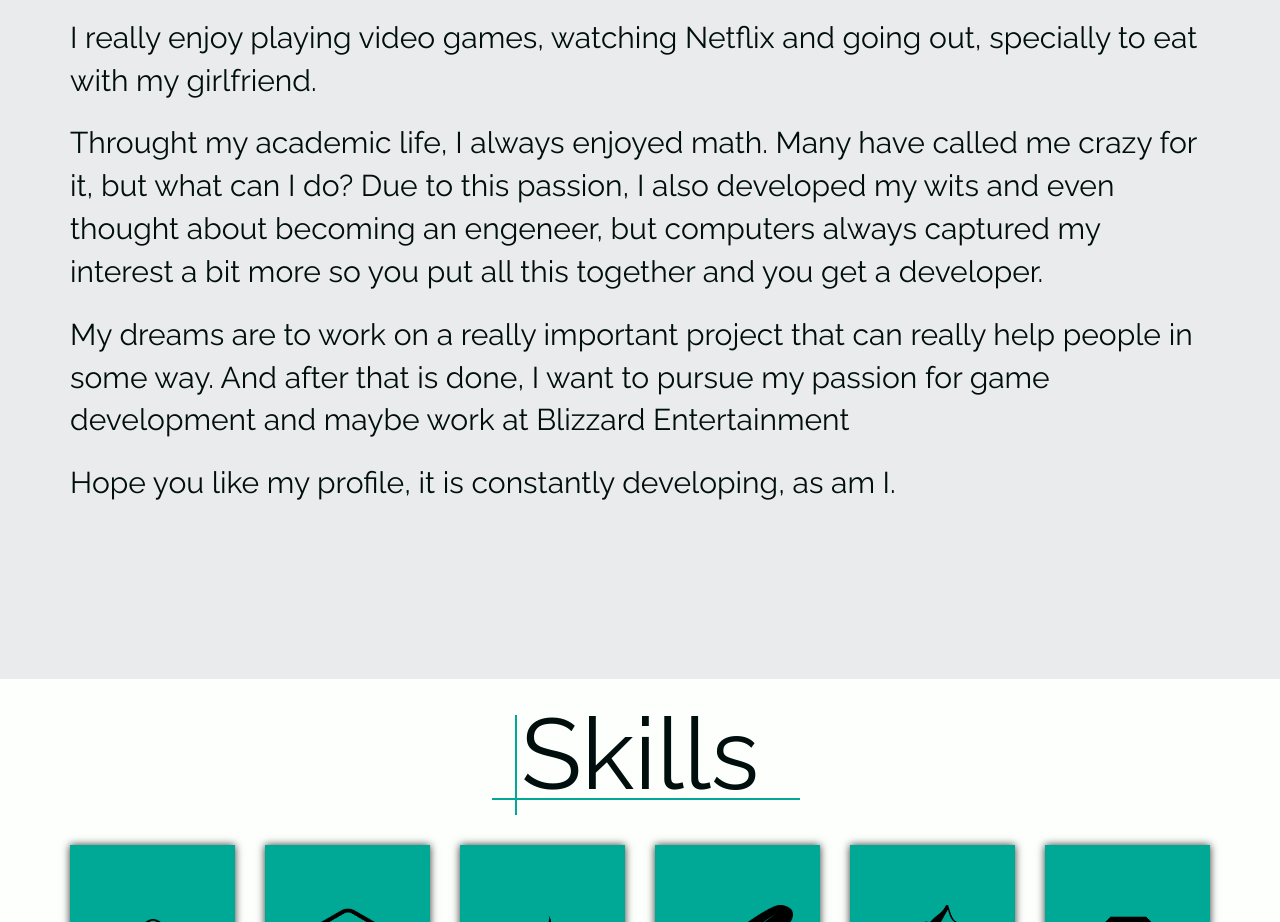
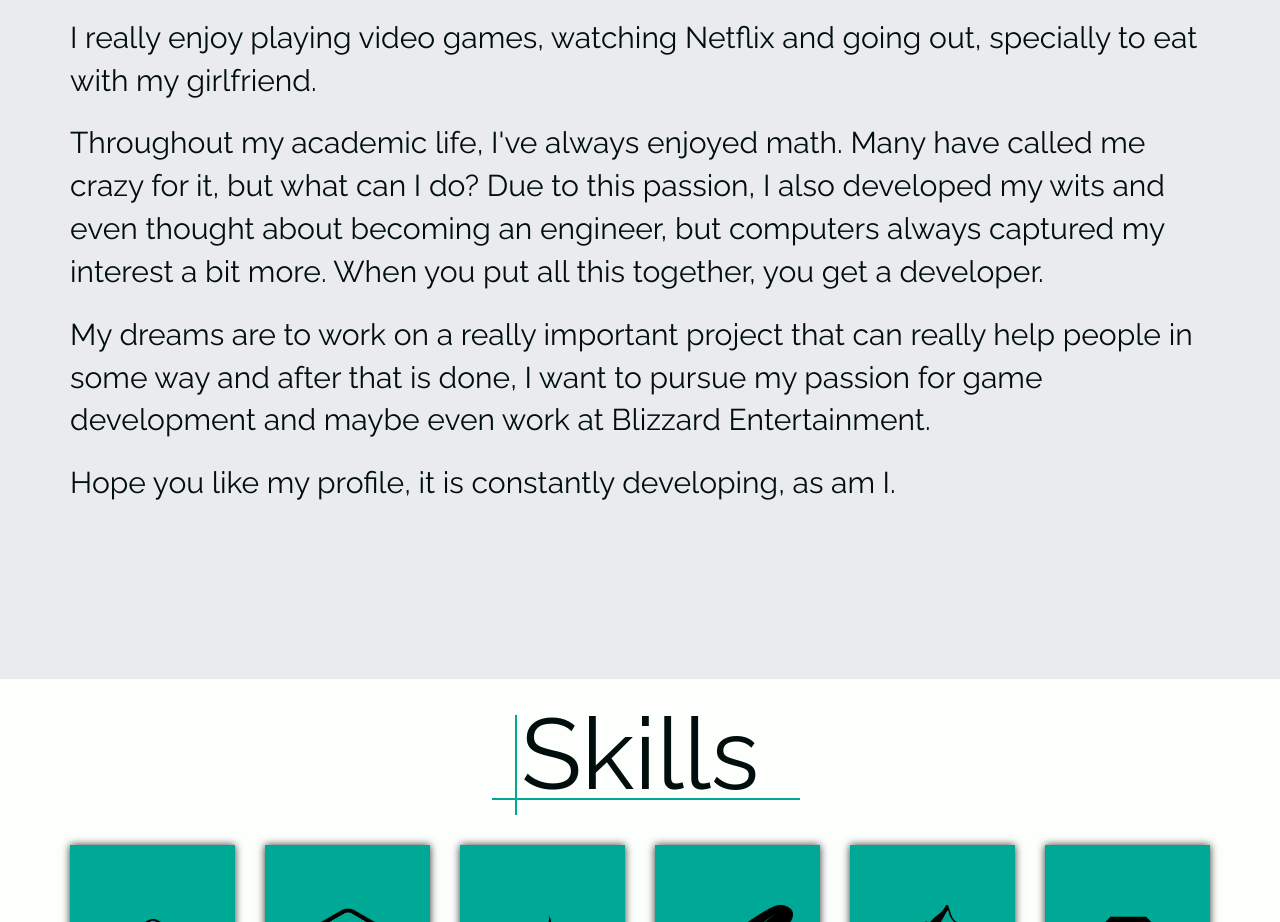
Before and after one commit to ApexHunter/ApexHunter.github.io, a plain HTML site: page index.html in a window 1280 px wide. Shown: the part 1007-1929 px from the top of the page. Drawn offline with nearby package versions, Linux system fonts and the light colour scheme.

Commit message:
text review

```diff
--- a/index.html
+++ b/index.html
@@ -55,11 +55,11 @@
 				<h3 id="about-me">About me</h3>
 				<p>Hi, my name is Guilherme, I'm 22 yo and I live with my parents in Sorocaba.</p>
 				<p>I really enjoy playing video games, watching Netflix and going out, specially to eat with my girlfriend.</p>
-				<p>Throught my academic life, I always enjoyed math. Many have called me crazy for it, but what can I do?
-					Due to this passion, I also developed my wits and even thought about becoming an engeneer, but computers always captured my interest
-				a bit more so you put all this together and you get a developer.</p>
-				<p>My dreams are to work on a really important project that can really help people in some way. And after that is done, I want to
-				pursue my passion for game development and maybe work at Blizzard Entertainment</p>
+				<p>Throughout my academic life, I've always enjoyed math. Many have called me crazy for it, but what can I do?
+					Due to this passion, I also developed my wits and even thought about becoming an engineer, but computers always captured my interest
+				a bit more. When you put all this together, you get a developer.</p>
+				<p>My dreams are to work on a really important project that can really help people in some way and after that is done, I want to
+				pursue my passion for game development and maybe even work at Blizzard Entertainment.</p>
 				<p>Hope you like my profile, it is constantly developing, as am I.</p>
 			</div>
 		</section>
```
